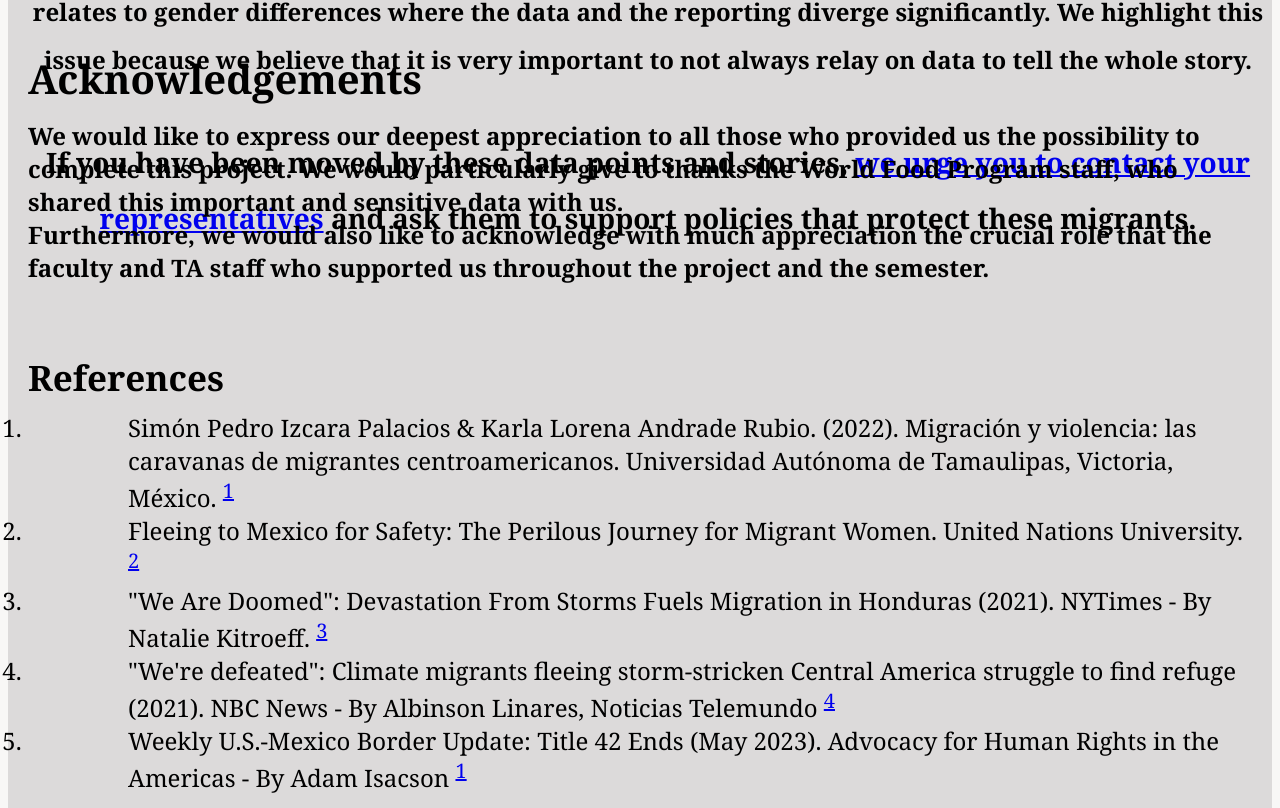
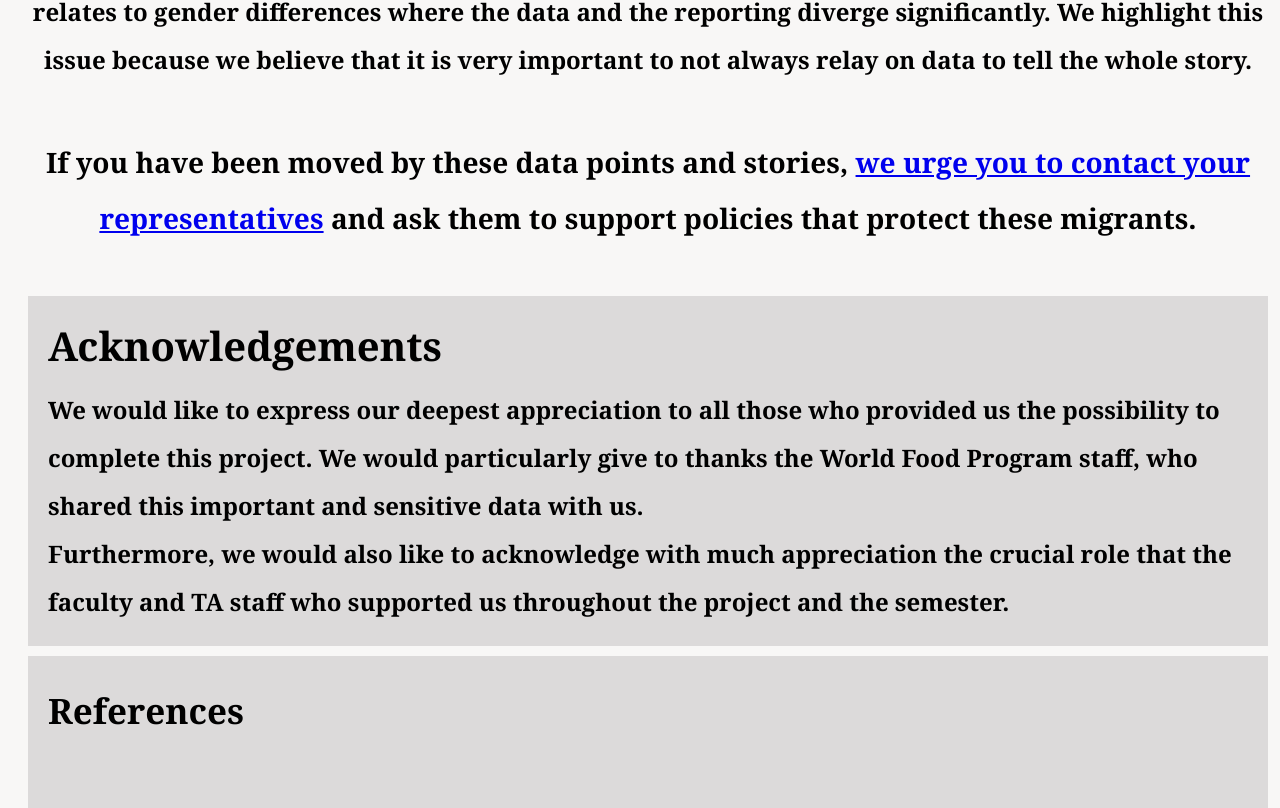
Before and after one commit to abell06/data_viz_migration, a SvelteKit app in the folder todomvc/: page /page9 in a window 1280 px wide. Shown: the part 3249-4057 px from the top of the page. Built offline with nearby package versions, Linux system fonts and the light colour scheme; a web font is replaced by a local one.

Commit message:
Slight narrative upgrade. Trying to fix aknoweldgment and reference section

```diff
--- a/todomvc/src/components/App.svelte
+++ b/todomvc/src/components/App.svelte
@@ -48,7 +48,7 @@
 <main>
 
 
-    <h2 style="margin-top: 5px">Are some "irregular" migrants experiencing violence at higher rates than others?</h2>
+    <h5 style="margin-top: 5px">Are some "irregular" migrants experiencing violence at higher rates than others?</h5>
 
     <select bind:value={selected}>
         {#each options as option}
--- a/todomvc/src/components/App_news.svelte
+++ b/todomvc/src/components/App_news.svelte
@@ -106,7 +106,7 @@
 
             </h2>
 
-            <p use:fit={{min_size: 3, max_size: 40}} style="margin-top: 5px;"> According to the survey, women (20%) were less likely to suffer from violence than men (27%).
+            <p use:fit={{min_size: 3, max_size: 30}} style="margin-top: 5px;"> According to the survey, women (20%) were less likely to suffer from violence than men (27%).
               However, <strong>this statistic does not align with other studies, which report that 60% of women experience rape and sexual assault during migration</strong> <sup><a href="https://unu.edu/publications/articles/fleeing-to-mexico-for-safety-the-perilous-journey-for-migrant-women.html" target="_blank">2</a></sup>.
               The discrepancy may be due to the survey data being collected from the migrant's family members. The victims have reported feeling shame and trauma about the experience and may not want to share it with their family members back home.
             </p>
@@ -123,7 +123,7 @@
 
             </h2>
 
-            <p use:fit={{min_size: 3, max_size: 40}}  style="margin-top: 5px"><strong>Natural hazards are increasingly becoming a motive for migration from central America.</strong><br>
+            <p use:fit={{min_size: 3, max_size: 30}}  style="margin-top: 5px"><strong>Natural hazards are increasingly becoming a motive for migration from central America.</strong><br>
               In the Fall of 2020, two hurricanes (Eta and Iota) hit impoverished areas of Honduras in rapid succession, striking more than four million people across the nation — nearly half the population — and leveling entire neighborhoods.
               This was right after a ruinous 5 year drought that drove many rural communities to bankruptcy. <sup><a href="https://www.nbcnews.com/news/latino/central-american-climate-migrants-face-countless-barriers-seeking-refu-rcna525" target="_blank">4</a></sup>
                Many decided to migrate at that exact moment.
@@ -141,7 +141,7 @@
             Migration companion
           </h2>
 
-          <p use:fit={{min_size: 3, max_size: 40}}  style="margin-top: 5px">Attempting to travel alone has many perils. It is easy to be targeted by cartels and human smugglers who are looking for desperate lost people.
+          <p use:fit={{min_size: 3, max_size: 30}}  style="margin-top: 5px"><strong>Attempting to travel alone has many perils.</strong> It is easy to be targeted by cartels and human smugglers who are looking for desperate lost people.
              This is why most people opt to either pay a coyote who know the lay of the land or join a migrant caravan
              <sup><a href="https://revistas.unal.edu.co/index.php/recs/article/view/95765/83853" target="_blank">1</a></sup>.
           </p>
@@ -159,7 +159,7 @@
           Migration method of travel
         </h2>
 
-        <p use:fit={{min_size: 3, max_size: 40}} style="margin-top: 5px">
+        <p use:fit={{min_size: 3, max_size: 30}} style="margin-top: 5px">
           <strong>Migrant caravans have become more popular in recent years because they are perceived as a cheaper and safer option of travel, especially for women and children.</strong><br>
           The idea is that by traveling in groups with the same objective, the solidarity among the migrants would protect them. The reality was far from this.
           <strong>Many of the people who joined the caravans were people who would not have migrated through other traditional means such as women with children who are particularly vulnerable during the journey</strong> <sup><a href="https://revistas.unal.edu.co/index.php/recs/article/view/95765/83853" target="_blank">1</a></sup>.
@@ -179,10 +179,13 @@
       <div class="container text-sizing"
          style="background-color: #d34188;">
         <div style={parent_style}>
-          <p use:fit={{min_size: 3, max_size: 40}}  style="margin-top: 5px">
-            Human traffickers follow the caravan to seize opportunities to target and pick off migrants who are left behind due to taking breaks.
+          <p use:fit={{min_size: 3, max_size: 30}}  style="margin-top: 5px">
+            On the ground however the reality is much more complex and hazardous. The caravans are not a compact and tight knit organized group of people as hoped.
+            Instead, many of the most vulnearable migrants who move slower, particularly those with children, are left behind.
+            Human traffickers know this and follow the caravan to seize opportunities to target and pick off these most vulnearable migrants.
+            These human traffickers then submit these kidnapped migrants to forced labor or hold them for a ransom.
             <br>
-            Sexual assault is pervasive inside the caravans themselves, where there is little police oversight and it is easy for the assaulters to blend back into the crowds
+            In addition, sexual assault is pervasive inside the caravans themselves, where there is little police oversight and it is easy for the assaulters to blend back into the crowds
 
             <sup><a href="https://revistas.unal.edu.co/index.php/recs/article/view/95765/83853" target="_blank">1</a></sup>.
           </p>
@@ -193,11 +196,11 @@
       {#if progress >= 0.91}
       <div class="container text-sizing" style="background-color:#bbd4bc">
         <div style={parent_style}>
-          <h4 use:fit={{min_size: 3, max_size: 40}}  style="margin-top: 50px;">
+          <p use:fit={{min_size: 3, max_size: 30}}  style="margin-top: 50px;">
             In this section we allow the user to interact with the data by reviewing the different risk factors and how they relate to each other across different travel conditions. Please select one
             of the violence type and one of the comparators to view the bar chart. We arrange this data in descending order of risk.
-            You can view the category of each bar by hovering over them."
-          </h4>
+            You can view the category of each bar by hovering over them.
+          </p>
         </div>
       </div>
 
@@ -307,9 +310,12 @@
 <body style="background-color: #dcdada;">
   <main>
       <div class='bookend' style="background-color: #dcdada; padding: 20px;">
-        <h4 style="margin-top: 0px; color: #dddada;">In this website, we highlight the insights related to external migration mobility collected by the joint initiative between WFP and the International Organization for Migration (IOM).</h4>
+        <!-- Your main content here -->
+        <h4 style="margin-top: 0px; color: #dcdada;">In this website, we highlight the insights related to external migration mobility collected by the joint initiative between WFP and the International Organization for Migration (IOM).</h4>
 
-        <h4 style="margin-top: 0px">In this website, we highlight the insights related to external migration mobility collected by the joint initiative between WFP and the International Organization for Migration (IOM).</h4>
+        <h4 style="margin-top: 0px">In this website, we highlight the insights related to external migration mobility collected by the joint initiative between WFP and the International Organization for Migration (IOM).
+        </h4>
+
           <h3 style="margin-top: 50px">Our main goal is to shed light on the most vulnerable forms of travel in a way that is understandable to the general public.
             We believe that this topic is of particular relevance today as Title 42, which was put in place by the
             Trump administration during the COVID pandemic and has been used to expel migrants from the United States without due process, is set to expire<sup><a href="https://www.wola.org/2023/05/weekly-u-s-mexico-border-update-title-42-ends/" target="_blank">5</a></sup>.
@@ -322,17 +328,16 @@
             Overall, we believe that we have unconvered significant weaknesses and biases hidden in the data, particularly when it comes to violence as it relates to gender differences where the data
             and the reporting diverge significantly. We highlight this issue because we believe that it is very important to not always relay on data to tell the whole story.
           </h4>
-          <h3 style="margin-top: 50px; margin-bottom: 50px; background-color: #dcdada;" >
+          <h3 style="margin-top: 50px; margin-bottom: 50px;" >
             If you have been moved by these data points and stories,
             <a href="https://www.house.gov/representatives/find-your-representative">we urge you to contact your representatives</a> and ask them to support policies that protect these migrants.
           </h3>
 
 
-      </div>
-  </main>
+
 
               <!-- Add your Acknowledgement and Reference sections here -->
-  <section style="background-color: #dcdada; padding: 20px;margin-top: 200px;">
+          <section style="background-color: #dcdada; padding: 20px;margin-top: 20px; text-align: left;">
             <h2>Acknowledgements</h2>
             <div style = "height:10px"></div>
             <h3 style="font-size: 24px;">
@@ -343,9 +348,10 @@
             </h3>
           </section>
 
-  <section style="background-color: #dcdada; padding: 20px;margin-top: 30px;">
-      <h4 style="font-size: 35px;">References</h4>
-      <ol style="font-size: 24px;margin-top: 10px;">
+          <section style="background-color: #dcdada;  text-align: left;">
+
+            <h4 style="font-size: 35px;padding: 20px;margin-top: 10px;">References</h4>
+            <ol style="font-size: 24px; padding: 20px;margin-top: 10px;">
                 <li>
                     <p style="margin-left: 100px; font-size: 24px;">
                       Simón Pedro Izcara Palacios & Karla Lorena Andrade Rubio. (2022). Migración y violencia: las caravanas  de migrantes centroamericanos. Universidad Autónoma de Tamaulipas, Victoria, México. <sup><a href="https://revistas.unal.edu.co/index.php/recs/article/view/95765/83853">1</a></sup>
@@ -374,6 +380,11 @@
                 <!-- Add more as required -->
             </ol>
           </section>
+
+      </div>
+  </main>
+
+
 </body>
 
 
@@ -387,6 +398,7 @@
         --color-text: #fffff;
         --color-bg-1: hsla(0, 0%, 0%, 0.2);
         --color-shadow-1: hsl(0, 0%, 96%);
+        --background-color: #dcdada;
     }
 
     *,
@@ -404,18 +416,20 @@
         font-size: 24px;
         color: var(--color-text);
         margin-top: 0px;
-        background-color:  #dddada; /* 20% opaque */
+        background-color:  #dcdada; /* 20% opaque */
     }
     h1 {
         font-size: 52px;
         font-weight: 300;
         line-height: 2;
+
     }
 
     h2 {
         font-size: 40px;
         font-weight: bold;
         line-height: 1.5;
+
     }
     /* change width and margin for sidebar*/
     .background {
@@ -438,6 +452,13 @@
     justify-content: start;
     /*padding: 0 0 0 75%;*/
   }
+
+  body {
+    background-color: #dcdada;
+    font-family: "Georgia", serif;
+  }
+
+
   .progress-bars {
     position: absolute;
     background: rgba(170, 51, 120, 0.2) /*  40% opaque */;
@@ -475,6 +496,7 @@
     /* Add any other styles you want here */
     height : 100vh;
     width: 100vw;
+    background-color: #dcdada;
 
   }
   .bookend_image {
@@ -483,6 +505,7 @@
     width: 100vw;
     background-image: url("../migration_portada-modified.webp");
     margin-top: 0px;
+    background-color: #dcdada;
 
   }
 
@@ -492,6 +515,7 @@
     width: 100vw;
     background-image: url("../migration_portada-modified.webp");
     margin-top: 0px;
+    background-color: #dcdada;
 
   }
 
```
Lines whose indentation alone changed are shown as unchanged.
